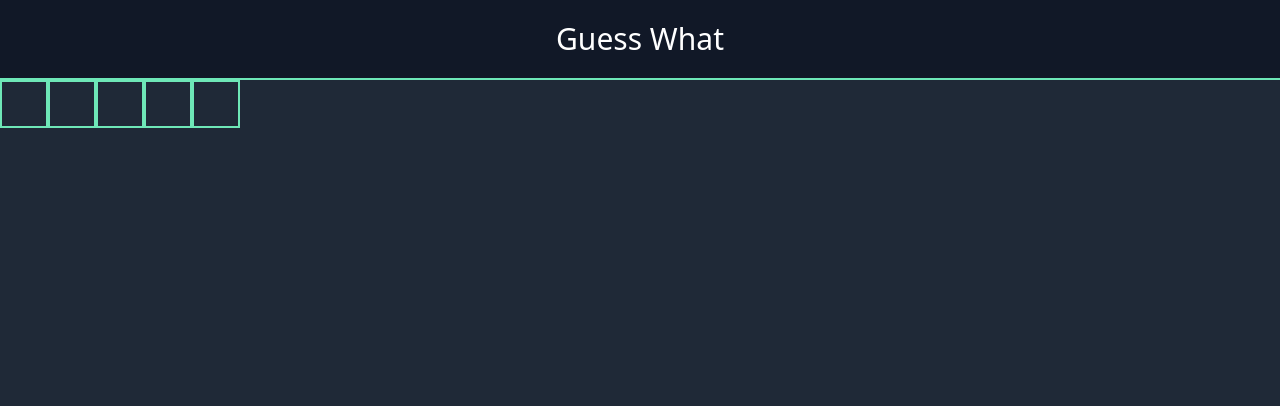
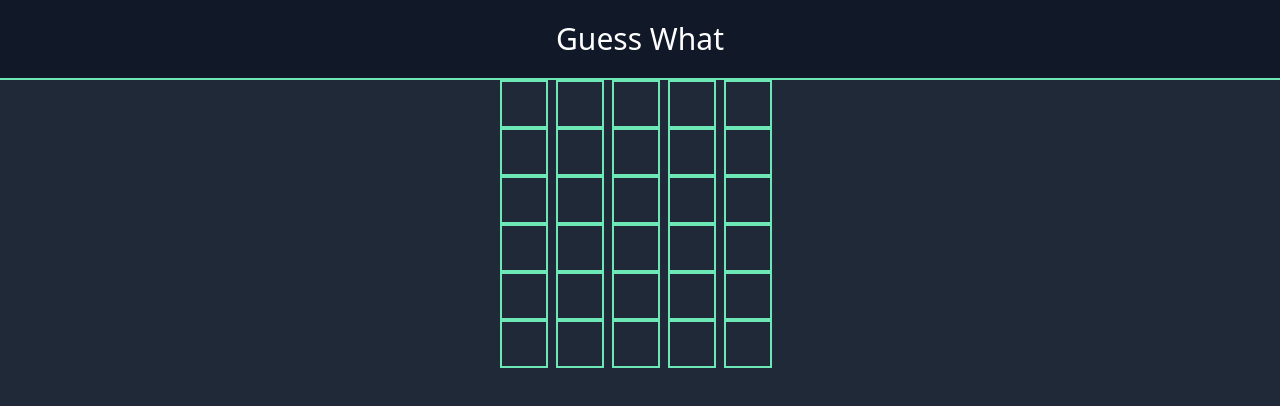
Before and after one commit to liam1703/guess-what, a Vue app in the folder guess_what/: page / in a window 1280 px wide. Shown: the top 406 px of the page. Built offline with nearby package versions, Linux system fonts and the light colour scheme.

Commit message:
Multiple rows

```diff
--- a/guess_what/src/components/Board.vue
+++ b/guess_what/src/components/Board.vue
@@ -1,10 +1,50 @@
 <template>
-  <div class="flex">
-    <div class="border-2 border-green-300 p-2 w-12 h-12"></div>
-    <div class="border-2 border-green-300 p-2 w-12 h-12"></div>
-    <div class="border-2 border-green-300 p-2 w-12 h-12"></div>
-    <div class="border-2 border-green-300 p-2 w-12 h-12"></div>
-    <div class="border-2 border-green-300 p-2 w-12 h-12"></div>
+  <div class="flex justify-center w-full">
+    <div class="border-2 border-green-300 p-2 w-12 h-12 mr-2"></div>
+    <div class="border-2 border-green-300 p-2 w-12 h-12 mr-2"></div>
+    <div class="border-2 border-green-300 p-2 w-12 h-12 mr-2"></div>
+    <div class="border-2 border-green-300 p-2 w-12 h-12 mr-2"></div>
+    <div class="border-2 border-green-300 p-2 w-12 h-12 mr-2"></div>
+  </div>
+
+  <div class="flex justify-center w-full">
+    <div class="border-2 border-green-300 p-2 w-12 h-12 mr-2"></div>
+    <div class="border-2 border-green-300 p-2 w-12 h-12 mr-2"></div>
+    <div class="border-2 border-green-300 p-2 w-12 h-12 mr-2"></div>
+    <div class="border-2 border-green-300 p-2 w-12 h-12 mr-2"></div>
+    <div class="border-2 border-green-300 p-2 w-12 h-12 mr-2"></div>
+  </div>
+
+  <div class="flex justify-center w-full">
+    <div class="border-2 border-green-300 p-2 w-12 h-12 mr-2"></div>
+    <div class="border-2 border-green-300 p-2 w-12 h-12 mr-2"></div>
+    <div class="border-2 border-green-300 p-2 w-12 h-12 mr-2"></div>
+    <div class="border-2 border-green-300 p-2 w-12 h-12 mr-2"></div>
+    <div class="border-2 border-green-300 p-2 w-12 h-12 mr-2"></div>
+  </div>
+
+  <div class="flex justify-center w-full">
+    <div class="border-2 border-green-300 p-2 w-12 h-12 mr-2"></div>
+    <div class="border-2 border-green-300 p-2 w-12 h-12 mr-2"></div>
+    <div class="border-2 border-green-300 p-2 w-12 h-12 mr-2"></div>
+    <div class="border-2 border-green-300 p-2 w-12 h-12 mr-2"></div>
+    <div class="border-2 border-green-300 p-2 w-12 h-12 mr-2"></div>
+  </div>
+
+  <div class="flex justify-center w-full">
+    <div class="border-2 border-green-300 p-2 w-12 h-12 mr-2"></div>
+    <div class="border-2 border-green-300 p-2 w-12 h-12 mr-2"></div>
+    <div class="border-2 border-green-300 p-2 w-12 h-12 mr-2"></div>
+    <div class="border-2 border-green-300 p-2 w-12 h-12 mr-2"></div>
+    <div class="border-2 border-green-300 p-2 w-12 h-12 mr-2"></div>
+  </div>
+
+  <div class="flex justify-center w-full">
+    <div class="border-2 border-green-300 p-2 w-12 h-12 mr-2"></div>
+    <div class="border-2 border-green-300 p-2 w-12 h-12 mr-2"></div>
+    <div class="border-2 border-green-300 p-2 w-12 h-12 mr-2"></div>
+    <div class="border-2 border-green-300 p-2 w-12 h-12 mr-2"></div>
+    <div class="border-2 border-green-300 p-2 w-12 h-12 mr-2"></div>
   </div>
 </template>
 
```
